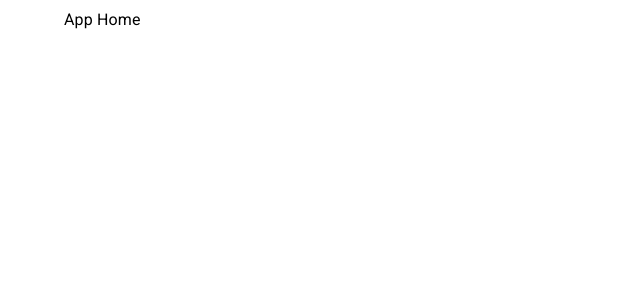
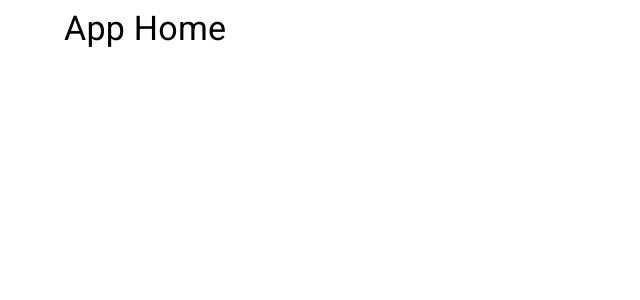
Before and after one commit to openXapps/web-apps-mylist, a React (Create React App) app: page / in a window 1280 px wide. Shown: the top 300 px of the page, without its empty margins (0-640 px from the left). Built offline with nearby package versions, Linux system fonts and the light colour scheme.

Commit message:
Initial commit

```diff
--- a/package.json
+++ b/package.json
@@ -14,6 +14,7 @@
     "cuid": "^2.1.8",
     "react": "^18.2.0",
     "react-dom": "^18.2.0",
+    "react-router-dom": "^6.4.1",
     "react-scripts": "5.0.1",
     "web-vitals": "^2.1.4",
     "workbox-background-sync": "^6.5.4",
--- a/src/routes/App.js
+++ b/src/routes/App.js
@@ -6,7 +6,7 @@ import Typography from '@mui/material/Typography';
 function App() {
   return (
     <Container>
-      <Typography>App Home</Typography>
+      <Typography variant="h4">App Home</Typography>
     </Container>
   );
 }
```
